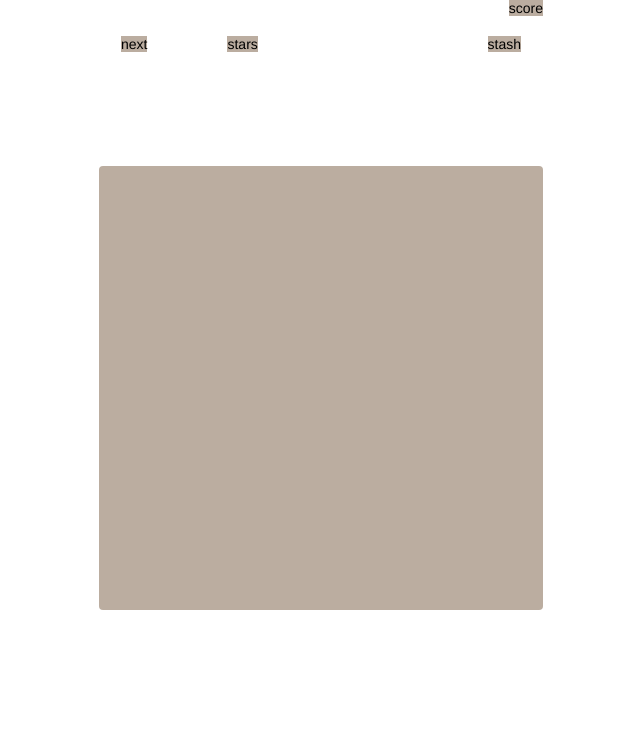
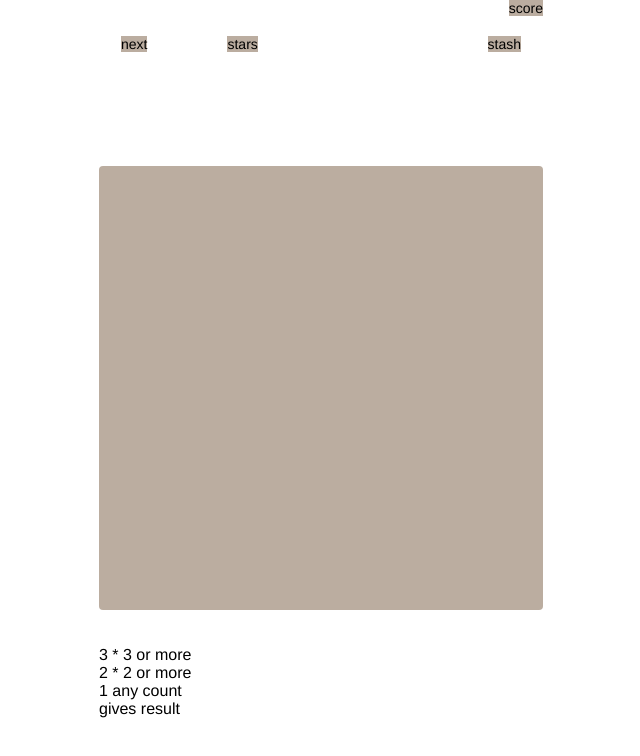
Before and after one commit to zhesha/numbotron, a website: page index.html in a window 1280 px wide. Shown: the whole page, without its empty margins (319-959 px from the left). Drawn offline with nearby package versions, Linux system fonts and the light colour scheme; files that its build step writes are made by us from their sources; files whose address does not match are found by name.

Commit message:
removes 0 and add description

```diff
--- a/index.html
+++ b/index.html
@@ -25,6 +25,11 @@
     </div>
 </div>
 <div id="gameFieldWrapper"></div>
+<br><br>
+3 * 3 or more<br>
+2 * 2 or more<br>
+1 any count<br>
+gives result<br>
 <script src="dist/index.js"></script>
 </body>
 </html>
--- a/src/Next.js
+++ b/src/Next.js
@@ -9,7 +9,7 @@ class Next extends CellBase {
     }
 
     generate () {
-        this.value = Math.round(Math.random() * 3);
+        this.value = Math.round(Math.random() * 2 + 1);
     }
 }
 
```
